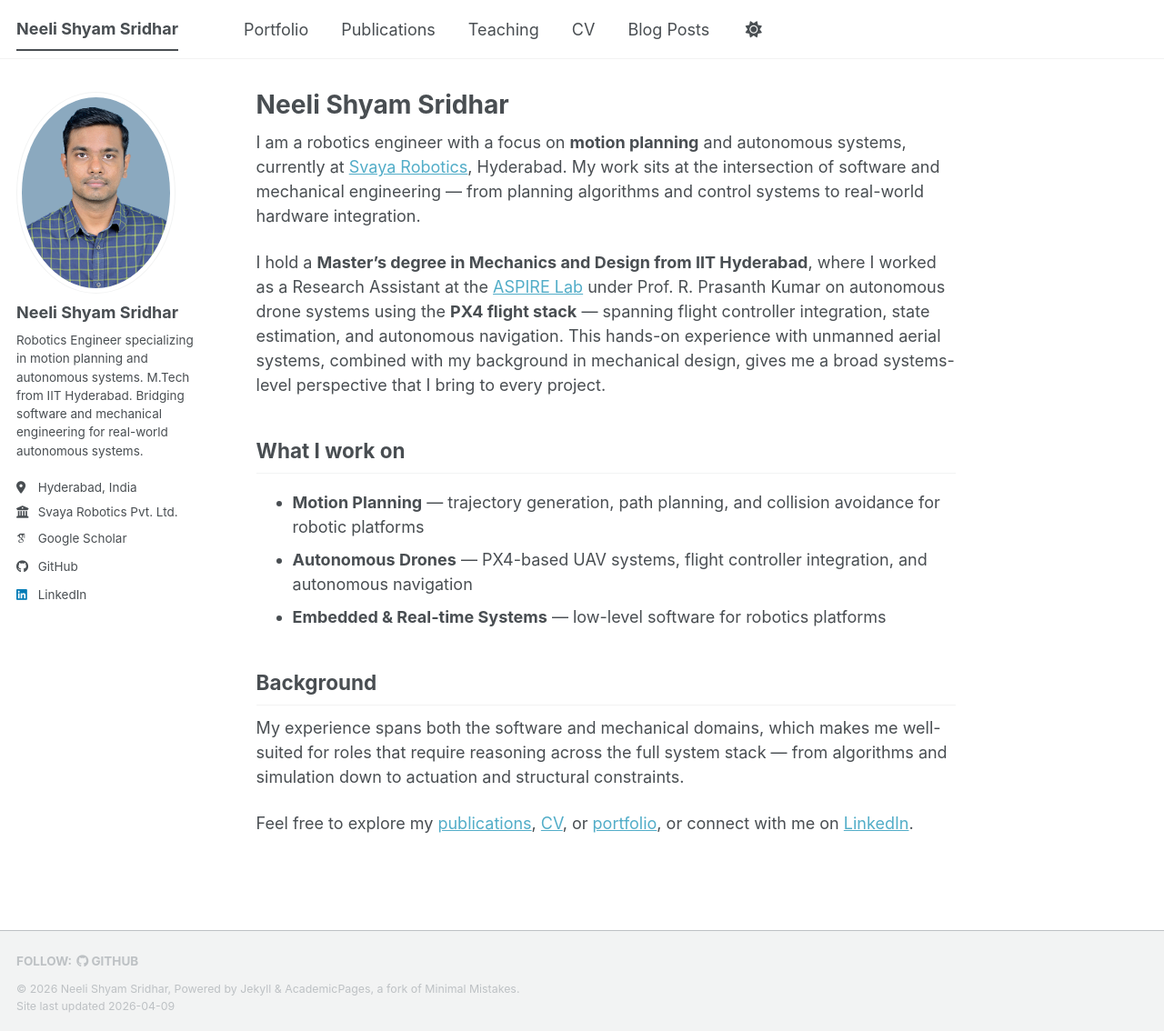
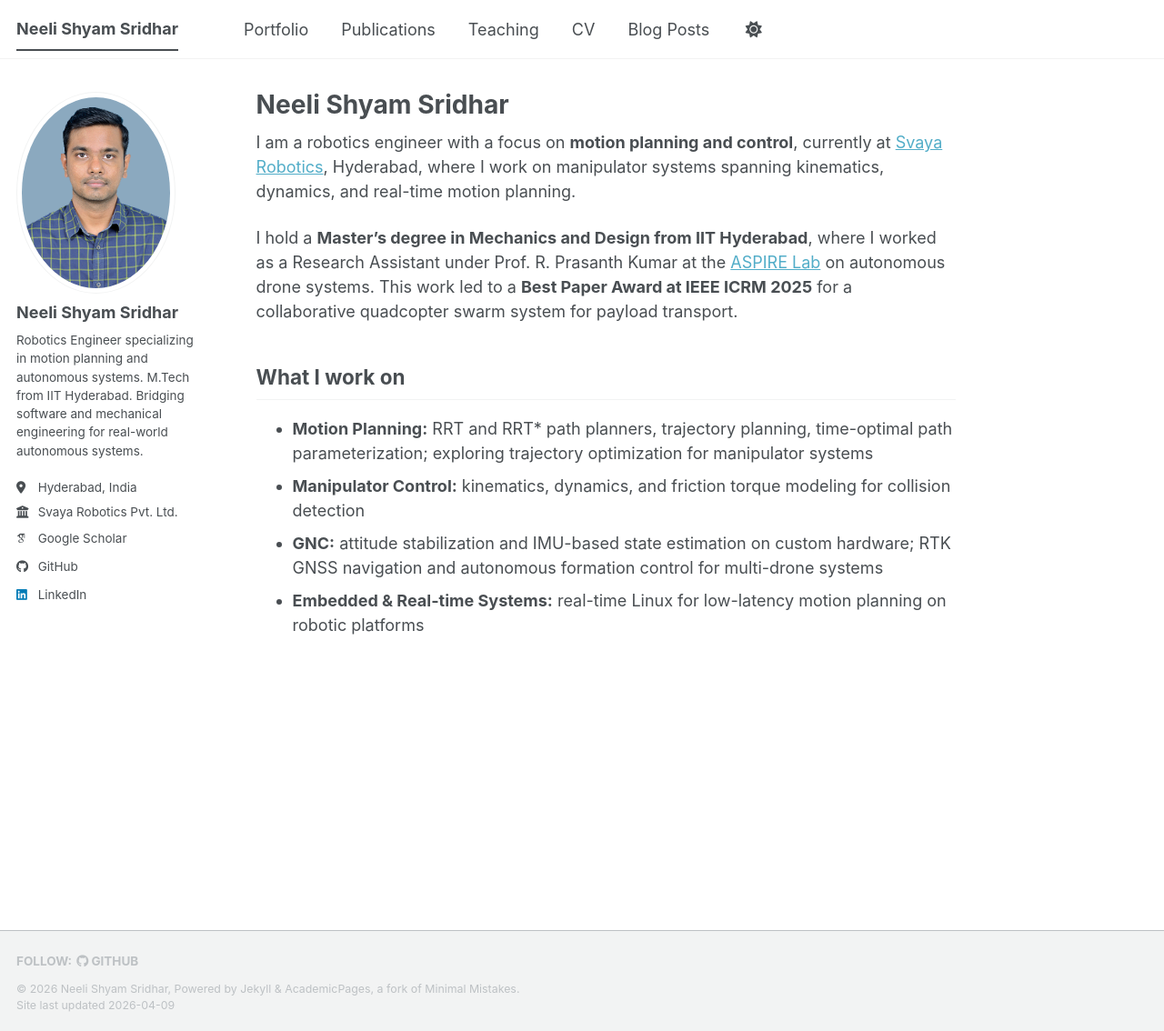
Before and after one commit to ssdhar94/ssdhar94.github.io, a Jekyll site: the page built from _pages/about.md, in a window 1280 px wide and 1134 px high. Shown: the whole window at 91% size. Built offline with Jekyll 4.4.1, drawn with Linux system fonts in a browser that asks for light colours; some web fonts are replaced; a script bundle is joined from its source files by our own code; library files that are not in the unit come from our copies.

Commit message:
Bio update

```diff
--- a/_pages/about.md
+++ b/_pages/about.md
@@ -7,18 +7,13 @@ redirect_from:
   - /about.html
 ---
 
-I am a robotics engineer with a focus on **motion planning** and autonomous systems, currently at [Svaya Robotics](https://svayarobotics.com), Hyderabad. My work sits at the intersection of software and mechanical engineering — from planning algorithms and control systems to real-world hardware integration.
+I am a robotics engineer with a focus on **motion planning and control**, currently at [Svaya Robotics](https://svayarobotics.com), Hyderabad, where I work on manipulator systems spanning kinematics, dynamics, and real-time motion planning.
 
-I hold a **Master's degree in Mechanics and Design from IIT Hyderabad**, where I worked as a Research Assistant at the [ASPIRE Lab](https://aspirelabiith.github.io/) under Prof. R. Prasanth Kumar on autonomous drone systems using the **PX4 flight stack** — spanning flight controller integration, state estimation, and autonomous navigation. This hands-on experience with unmanned aerial systems, combined with my background in mechanical design, gives me a broad systems-level perspective that I bring to every project.
+I hold a **Master's degree in Mechanics and Design from IIT Hyderabad**, where I worked as a Research Assistant under Prof. R. Prasanth Kumar at the [ASPIRE Lab](https://aspirelabiith.github.io/) on autonomous drone systems. This work led to a **Best Paper Award at IEEE ICRM 2025** for a collaborative quadcopter swarm system for payload transport.
 
 ## What I work on
 
-- **Motion Planning** — trajectory generation, path planning, and collision avoidance for robotic platforms
-- **Autonomous Drones** — PX4-based UAV systems, flight controller integration, and autonomous navigation
-- **Embedded & Real-time Systems** — low-level software for robotics platforms
-
-## Background
-
-My experience spans both the software and mechanical domains, which makes me well-suited for roles that require reasoning across the full system stack — from algorithms and simulation down to actuation and structural constraints.
-
-Feel free to explore my [publications](/publications/), [CV](/cv/), or [portfolio](/portfolio/), or connect with me on [LinkedIn](https://www.linkedin.com/in/shyam-sridhar-n).
+- **Motion Planning:** RRT and RRT* path planners, trajectory planning, time-optimal path parameterization; exploring trajectory optimization for manipulator systems
+- **Manipulator Control:** kinematics, dynamics, and friction torque modeling for collision detection
+- **GNC:** attitude stabilization and IMU-based state estimation on custom hardware; RTK GNSS navigation and autonomous formation control for multi-drone systems
+- **Embedded & Real-time Systems:** real-time Linux for low-latency motion planning on robotic platforms
```
Also changed, not shown: _teaching/2023-data-acquisition-and-control.md (+1 -1 lines), _teaching/2023-introduction-to-robotics.md (+1 -1 lines).
